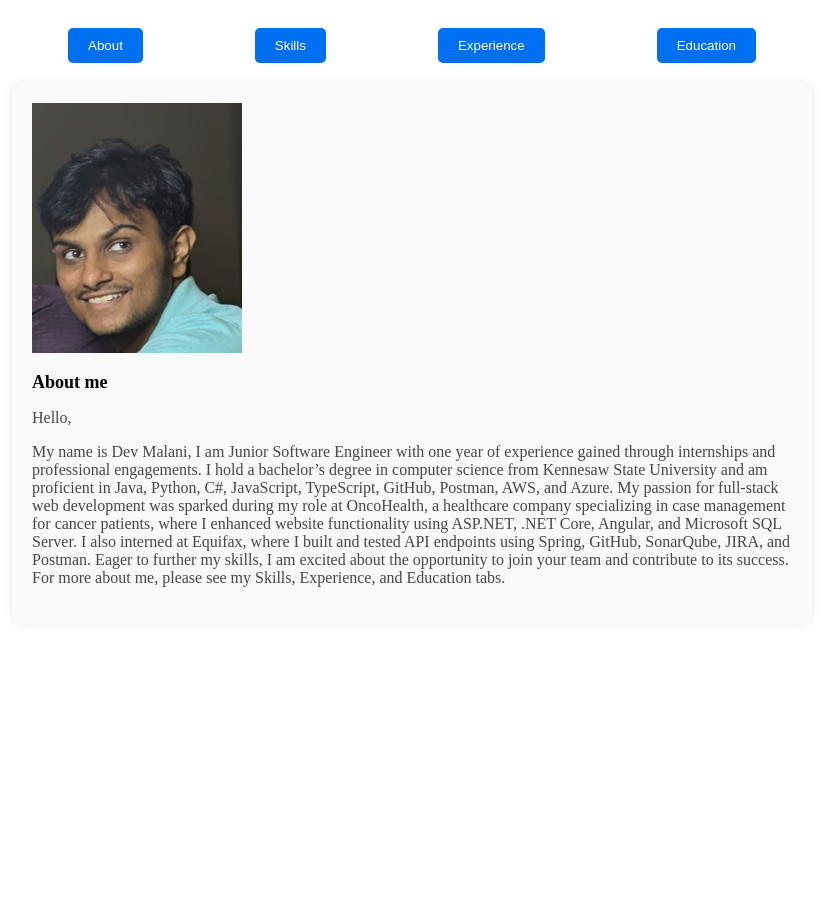
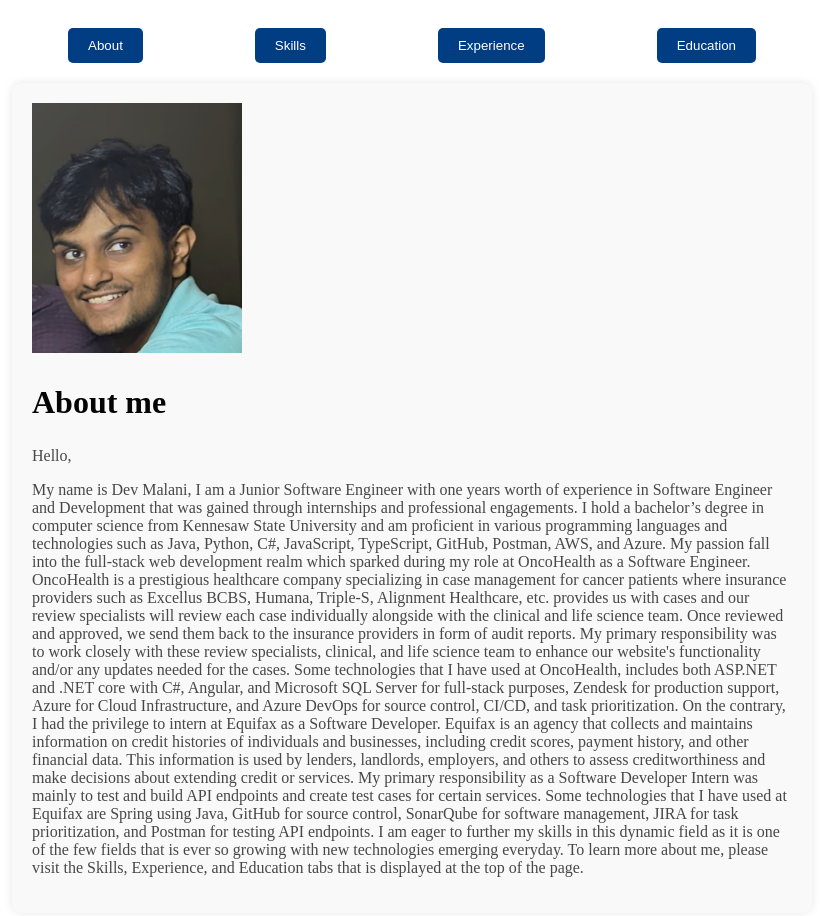
Before and after one commit to dmalani256/portfolio_dev_malani, a Next.js app: page / in a window 1280 px wide. Shown: the top 916 px of the page, without its empty margins (228-1049 px from the left). Before the commit the page ends 800 px from the top, so only its background shows below. Built offline with nearby package versions, Linux system fonts and the light colour scheme.

Commit message:
Fix changes for styling and about page

```diff
--- a/app/About.js
+++ b/app/About.js
@@ -7,19 +7,41 @@ const About = () => (
     <h2 className={style.h2}>About me</h2>
     <p className={style.p}>Hello, </p>
     <p className={style.p}>
-      My name is Dev Malani, I am Junior Software Engineer with one year
-      of experience gained through internships and professional engagements. I
-      hold a bachelor’s degree in computer science from Kennesaw State
-      University and am proficient in Java, Python, C#, JavaScript, TypeScript,
-      GitHub, Postman, AWS, and Azure. My passion for full-stack web development
-      was sparked during my role at OncoHealth, a healthcare company
-      specializing in case management for cancer patients, where I enhanced
-      website functionality using ASP.NET, .NET Core, Angular, and Microsoft SQL
-      Server. I also interned at Equifax, where I built and tested API endpoints
-      using Spring, GitHub, SonarQube, JIRA, and Postman. Eager to further my
-      skills, I am excited about the opportunity to join your team and
-      contribute to its success. For more about me, please see my Skills,
-      Experience, and Education tabs.
+      My name is Dev Malani, I am a Junior Software Engineer with one years
+      worth of experience in Software Engineer and Development that was gained
+      through internships and professional engagements. I hold a bachelor’s
+      degree in computer science from Kennesaw State University and am
+      proficient in various programming languages and technologies such as Java,
+      Python, C#, JavaScript, TypeScript, GitHub, Postman, AWS, and Azure. My
+      passion fall into the full-stack web development realm which sparked
+      during my role at OncoHealth as a Software Engineer. OncoHealth is a
+      prestigious healthcare company specializing in case management for cancer
+      patients where insurance providers such as Excellus BCBS, Humana,
+      Triple-S, Alignment Healthcare, etc. provides us with cases and our review
+      specialists will review each case individually alongside with the clinical
+      and life science team. Once reviewed and approved, we send them back to
+      the insurance providers in form of audit reports. My primary
+      responsibility was to work closely with these review specialists,
+      clinical, and life science team to enhance our website's functionality
+      and/or any updates needed for the cases. Some technologies that I have
+      used at OncoHealth, includes both ASP.NET and .NET core with C#, Angular,
+      and Microsoft SQL Server for full-stack purposes, Zendesk for production
+      support, Azure for Cloud Infrastructure, and Azure DevOps for source
+      control, CI/CD, and task prioritization. On the contrary, I had the
+      privilege to intern at Equifax as a Software Developer. Equifax is an
+      agency that collects and maintains information on credit histories of
+      individuals and businesses, including credit scores, payment history, and
+      other financial data. This information is used by lenders, landlords,
+      employers, and others to assess creditworthiness and make decisions about
+      extending credit or services. My primary responsibility as a Software
+      Developer Intern was mainly to test and build API endpoints and create
+      test cases for certain services. Some technologies that I have used at
+      Equifax are Spring using Java, GitHub for source control, SonarQube for
+      software management, JIRA for task prioritization, and Postman for testing
+      API endpoints. I am eager to further my skills in this dynamic field as it
+      is one of the few fields that is ever so growing with new technologies
+      emerging everyday. To learn more about me, please visit the Skills,
+      Experience, and Education tabs that is displayed at the top of the page.
     </p>
   </div>
 );
--- a/app/Education.js
+++ b/app/Education.js
@@ -1,12 +1,13 @@
 import style from "./home.module.css";
-const Education = () =>(
-    <div>
+const Education = () => (
+  <div className={style.div}>
     <h2 className={style.h2}>Education</h2>
     <p className={style.p}>School: Kennesaw State University</p>
     <p className={style.p}>Location: Kennesaw, GA</p>
-        <p className={style.p}>Degree: Bachelor of Science in Computer Science	</p>
+    <p className={style.p}>Degree: Bachelor of Science in Computer Science </p>
     <p className={style.p}>Duration: August 2019 - May 2023</p>
     <p className={style.p}>GPA: 3.5</p>
+    <p className={style.p}>Status: Completed</p>
   </div>
 );
 export default Education;
--- a/app/home.module.css
+++ b/app/home.module.css
@@ -14,7 +14,7 @@
   .tabButton {
     padding: 10px 20px;
     cursor: pointer;
-    background-color: #0070f3;
+    background-color: #003d83;
     color: white;
     border: none;
     border-radius: 5px;
@@ -34,7 +34,7 @@
 
   .h2 {
     color: #050505;
-    font-size: large;
+    font-size: xx-large;
     font-family: 'Times New Roman', Times, serif;
   }
   .p {
@@ -50,15 +50,17 @@
   }
 
   .li {
-    margin: 10px 0;
+    margin: 15px 0;
     padding-left: 1em;
-    text-indent: -1em;
+    text-indent: -.63em;
     color: #474747;
+    font-size: 95%;
+    font-family: 'Times New Roman', Times, serif;
 
   }
 
   .li::before {
-    content: "• ";
+    content: "- ";
     color: #0070f3;
   }
 
--- a/app/layout.js
+++ b/app/layout.js
@@ -4,8 +4,8 @@ import "./globals.css";
 const inter = Inter({ subsets: ["latin"] });
 
 export const metadata = {
-  title: "Create Next App",
-  description: "Generated by create next app",
+  title: "Dev Portfolio",
+  description: "Portfolio for Dev Malani",
 };
 
 export default function RootLayout({ children }) {
```
Lines whose indentation alone changed are shown as unchanged.
